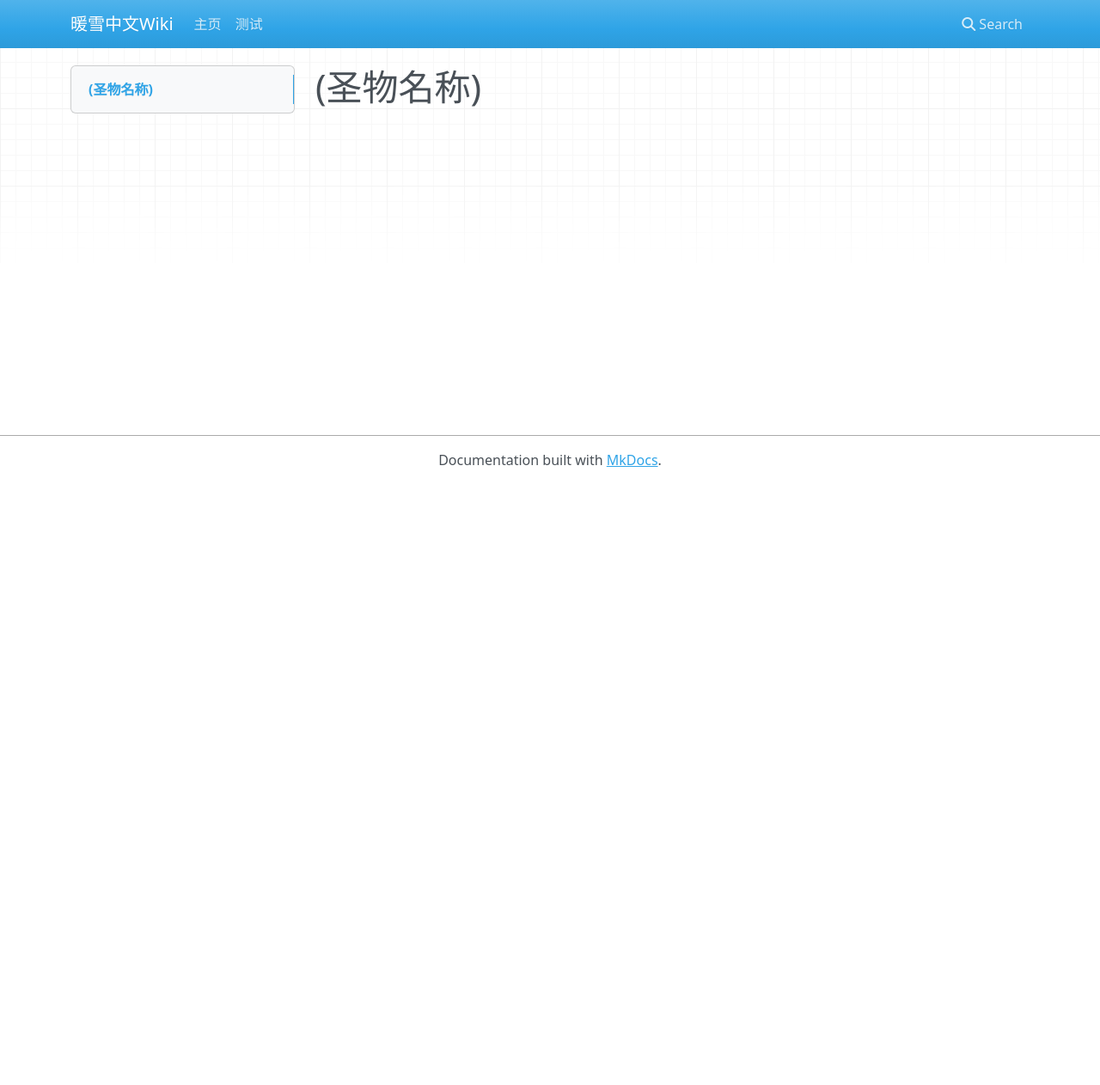
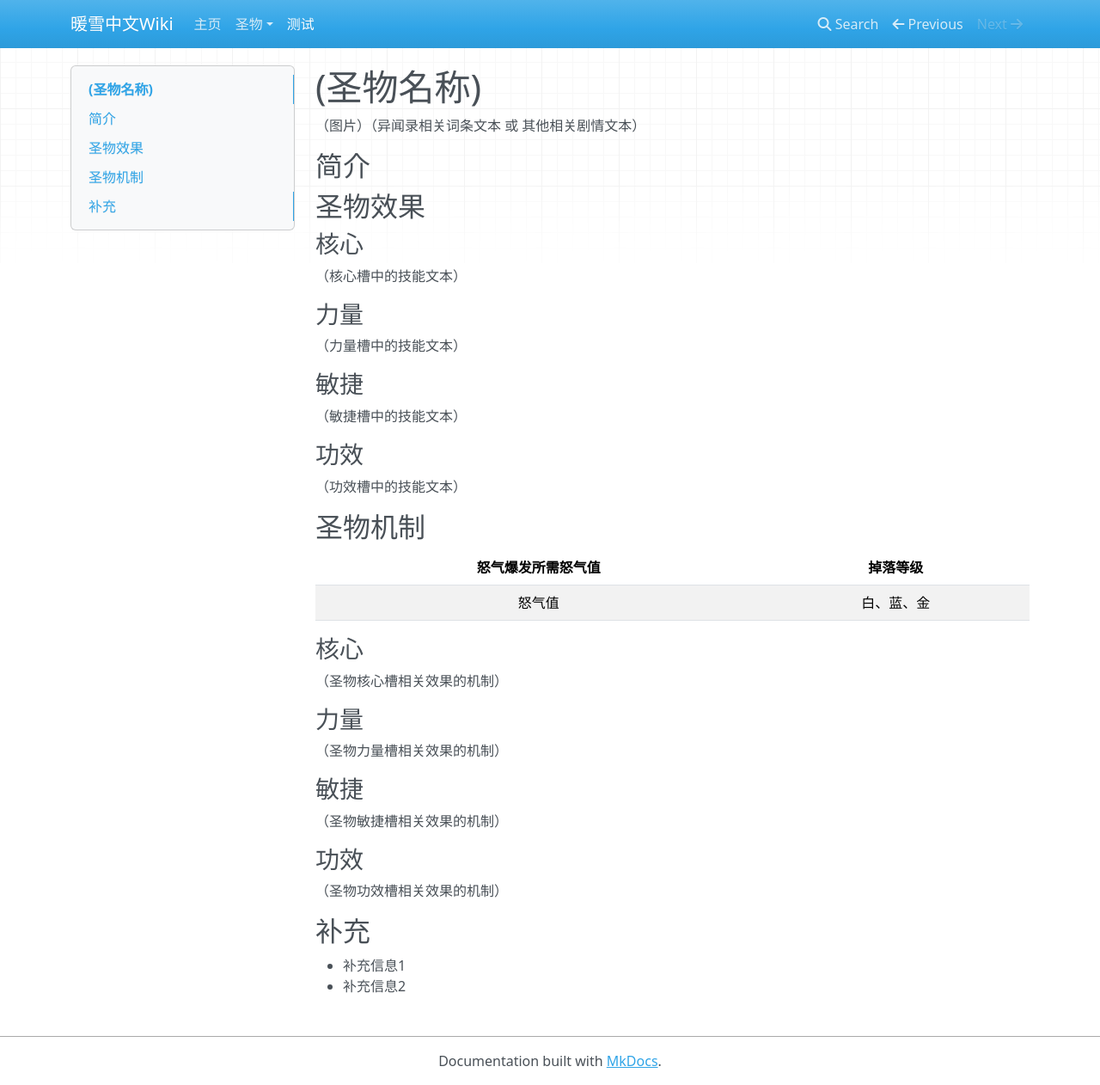
Before and after one commit to NekoIceLee/WarmSnow-Wiki, an MkDocs documentation site: the page built from docs/Potions/PotionPageTemplate.md, in a window 1280 px wide and 1262 px high. Shown: the whole window at 86% size. Built offline with MkDocs 1.6.1, drawn with Linux system fonts in a browser that asks for light colours; nearby versions of some CDN libraries; old or Windows-style settings are respelled for this version of MkDocs.

Commit message:
Complete Potion Template

```diff
--- a/docs/Potions/PotionPageTemplate.md
+++ b/docs/Potions/PotionPageTemplate.md
@@ -1 +1,30 @@
 # (圣物名称)
+（图片）（异闻录相关词条文本 或 其他相关剧情文本）
+## 简介
+## 圣物效果
+### 核心
+（核心槽中的技能文本）
+### 力量
+（力量槽中的技能文本）
+### 敏捷
+（敏捷槽中的技能文本）
+### 功效
+（功效槽中的技能文本）
+
+## 圣物机制
+|怒气爆发所需怒气值|掉落等级|
+| :----: | :----: |
+|怒气值|白、蓝、金|
+
+### 核心
+（圣物核心槽相关效果的机制）
+### 力量
+（圣物力量槽相关效果的机制）
+### 敏捷
+（圣物敏捷槽相关效果的机制）
+### 功效
+（圣物功效槽相关效果的机制）
+
+## 补充
+- 补充信息1
+- 补充信息2
--- a/mkdocs.yml
+++ b/mkdocs.yml
@@ -1,4 +1,6 @@
 site_name: 暖雪中文Wiki
 nav:
-  - 主页: Home.md
-  - 测试: first.md
+  - 主页: index.md
+  - 圣物:
+    - 圣物索引: Potions\PotionsIndex.md
+  - 测试: Potions\PotionPageTemplate.md
```
